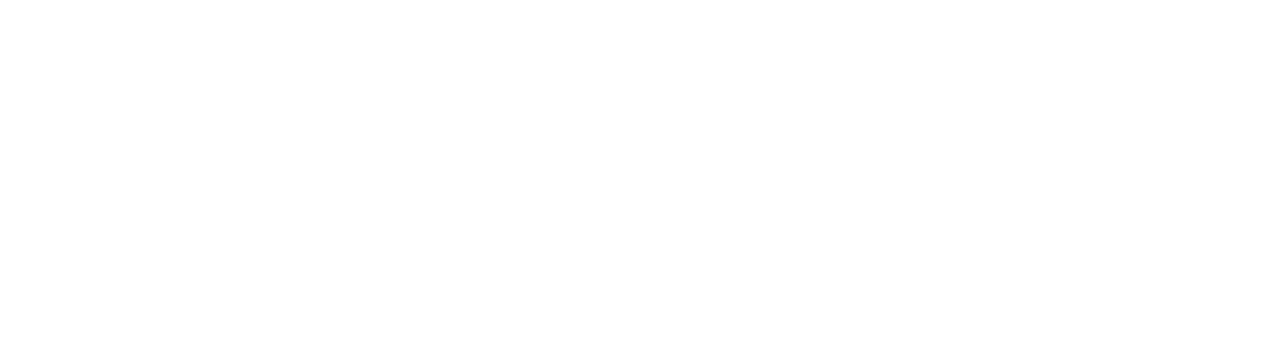
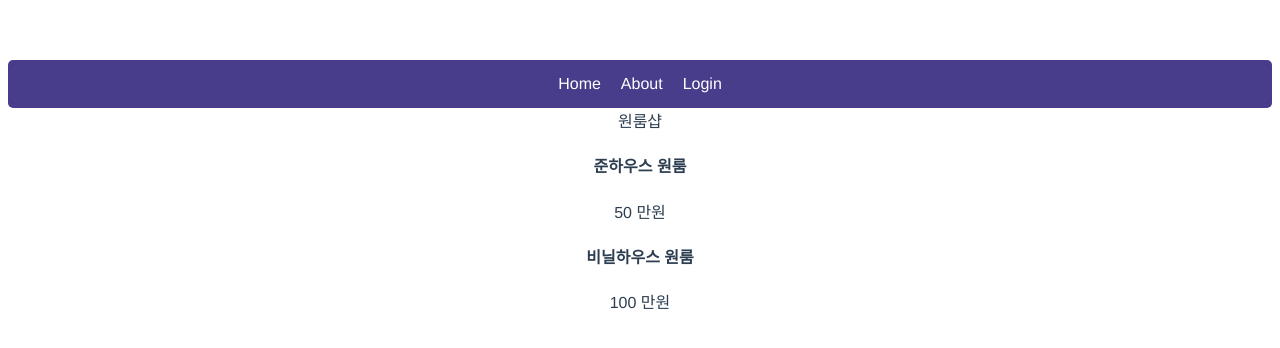
Before and after one commit to JeongTaehwan/VueDongSan, a Vue app: page / in a window 1280 px wide. Shown: the top 348 px of the page. Built offline with nearby package versions, Linux system fonts and the light colour scheme.

Commit message:
Add : 반복문 추가로 메뉴 추가

```diff
--- a/src/App.vue
+++ b/src/App.vue
@@ -1,7 +1,50 @@
-<template></template>
+<template>
+  <div class="menu">
+    <a v-for="Menu in menudata" :key="Menu">{{ Menu }}</a>
+  </div>
+
+  <div>
+    원룸샵
+    <h4>{{ room[0] }} 원룸</h4>
+    <p>{{ price[0] }} 만원</p>
+  </div>
+  <div>
+    <h4>{{ room[1] }} 원룸</h4>
+    <p>{{ price[1] }} 만원</p>
+  </div>
+</template>
 
 <script>
-export default {};
+export default {
+  name: "App",
+  data() {
+    return {
+      room: ["준하우스", "비닐하우스"],
+      price: [50, 100],
+      menudata: ["Home", "About", "Login"],
+    };
+  },
+};
 </script>
 
-<style></style>
+<style>
+#app {
+  font-family: Avenir, Helvetica, Arial, sans-serif;
+  -webkit-font-smoothing: antialiased;
+  -moz-osx-font-smoothing: grayscale;
+  text-align: center;
+  color: #2c3e50;
+  margin-top: 60px;
+}
+
+.menu {
+  background: darkslateblue;
+  padding: 15px;
+  border-radius: 5px;
+}
+
+.menu a {
+  color: white;
+  padding: 10px;
+}
+</style>
```
